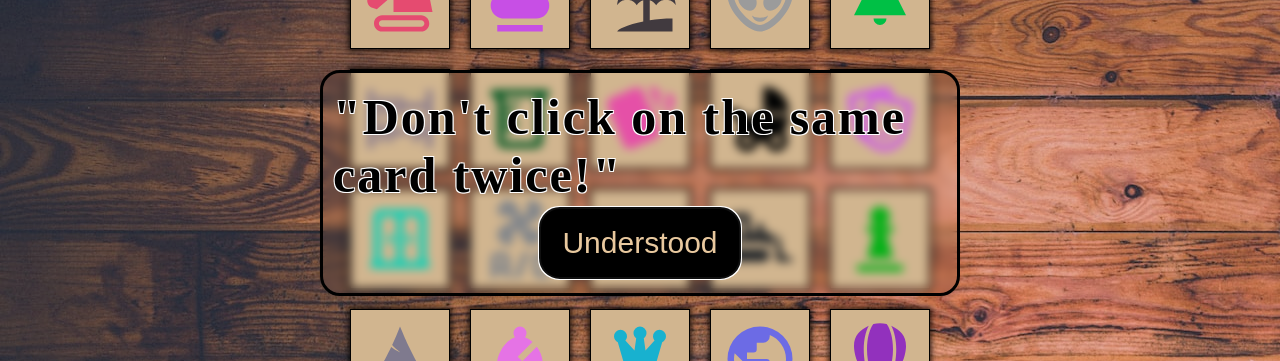
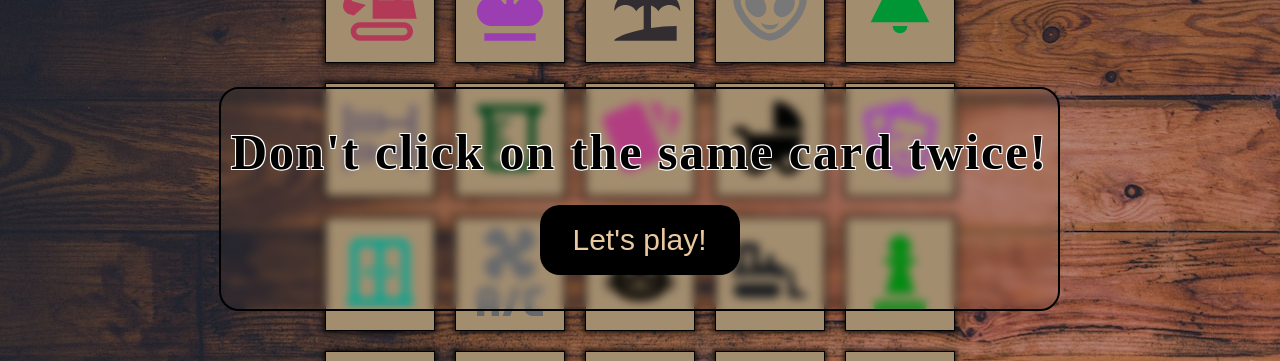
Before and after one commit to Andrij-Kolomijec/Memory-card, a React (Vite) app: page / in a window 1280 px wide. Shown: the part 201-562 px from the top of the page. Built offline with nearby package versions, Linux system fonts and the light colour scheme.

Commit message:
Added animated modals

```diff
--- a/src/App.jsx
+++ b/src/App.jsx
@@ -15,6 +15,7 @@ function App() {
   );
 
   const gameEnded = useRef(false);
+  const finalScore = useRef(0);
 
   useEffect(() => {
     if (currentScore > highScore) {
@@ -22,9 +23,10 @@ function App() {
       localStorage.setItem("storedHighScore", currentScore.toString());
     }
     if ((currentScore === 100 || currentScore === 0) && gameEnded.current) {
-      document.querySelector(".modal").showModal();
+      document.querySelector(".modal").classList.remove("out");
     } else if (highScore === 0 && currentScore === 0) {
-      document.querySelector(".modal-welcome").showModal();
+      // document.querySelector(".modal-welcome").style.display = "flex"; uncomment to hide the welcome modal when highscore is already set after refresh
+      document.querySelector(".modal-welcome").classList.remove("out");
     }
   }, [currentScore]);
 
@@ -36,6 +38,7 @@ function App() {
       setCards(newCards);
       setCurrentScore(currentScore + 1);
     } else {
+      finalScore.current = currentScore;
       gameEnded.current = true;
       setCards(
         Object.keys(newCards).map((card) => ({
@@ -56,7 +59,7 @@ function App() {
       })),
     );
     setCurrentScore(0);
-    document.querySelector(".modal").close();
+    document.querySelector(".modal").classList.add("out");
     gameEnded.current = false;
   }
 
@@ -68,6 +71,7 @@ function App() {
         onClick={handleResetGame}
         currentScore={currentScore}
         highScore={highScore}
+        finalScore={finalScore}
       />
       <WelcomeModal />
       <Footer />
--- a/src/components/footer.jsx
+++ b/src/components/footer.jsx
@@ -14,7 +14,7 @@ export default function Footer() {
         </p>
       </div>
       <a href="https://github.com/Andrij-Kolomijec">
-        <img class="github" src="/github.svg" />
+        <img className="github" src="/github.svg" />
       </a>
     </footer>
   );
--- a/src/components/modalWindow.jsx
+++ b/src/components/modalWindow.jsx
@@ -1,14 +1,12 @@
 export default function ModalWindow(props) {
   return (
     <>
-      <dialog className="modal">
+      <dialog className="modal out">
         <div>
           <h1>
             {props.currentScore === 100
               ? "Congratulations! You've beaten the game"
-              : props.currentScore === 0 && props.highScore !== 0
-                ? "You loose!"
-                : "Don't click on the same card twice!"}
+              : `Game over! Your score is ${props.finalScore.current}.`}
           </h1>
           <button onClick={props.onClick}>New Game</button>
         </div>
--- a/src/components/welcomeModal.jsx
+++ b/src/components/welcomeModal.jsx
@@ -1,14 +1,16 @@
 export default function WelcomeModal() {
   function closeModal() {
-    document.querySelector(".modal-welcome").close();
+    document.querySelector(".modal-welcome").classList.add("out");
+    document.querySelector(".modal").style.display = "flex";
+    document.querySelector(".modal-welcome").style.backgroundColor =
+      "rgba(0, 0, 0, 0)";
   }
-
   return (
     <>
       <dialog className="modal-welcome">
         <div>
-          <h1>"Don't click on the same card twice!"</h1>
-          <button onClick={closeModal}>Understood</button>
+          <h1>Don't click on the same card twice!</h1>
+          <button onClick={closeModal}>Let's play!</button>
         </div>
       </dialog>
     </>
--- a/src/styles/App.css
+++ b/src/styles/App.css
@@ -45,23 +45,52 @@ header {
   gap: 20px;
 }
 
+.modal/* ,
+.modal-welcome*/ {
+  display: none;
+}
+
 dialog {
-  position: absolute;
-  left: 50%;
-  top: 48%;
-  transform: translate(-50%, -50%);
-  background-color: transparent;
+  margin: 0;
+  padding: 0;
+  border: none;
+  background-color: rgba(0, 0, 0, 0.3);
+  position: fixed;
+  display: flex;
+  justify-content: center;
+  align-items: center;
+  height: 100%;
+  width: 100%;
+  top: 0;
+  left: 0;
+  transform: scale(0);
+  z-index: 1;
+  transform: scaleY(0.01) scaleX(0);
+  animation: unfoldIn 1s cubic-bezier(0.165, 0.84, 0.44, 1) forwards;
+}
+
+dialog.out {
+  transform: scale(1);
+  animation: unfoldOut 1s 0.3s cubic-bezier(0.165, 0.84, 0.44, 1) forwards;
+}
+
+dialog div {
+  background: transparent;
   backdrop-filter: blur(5px);
   border-radius: 20px;
+  border: 2px solid black;
   padding: 10px;
-}
-
-dialog > div {
+  transform: scale(0);
+  animation: zoomIn 0.5s 0.8s cubic-bezier(0.165, 0.84, 0.44, 1) forwards;
   display: flex;
   flex-direction: column;
   justify-content: space-evenly;
   align-items: center;
   height: 200px;
+}
+
+dialog.out div {
+  animation: zoomOut 0.5s cubic-bezier(0.165, 0.84, 0.44, 1) forwards;
 }
 
 dialog h1 {
@@ -90,7 +119,7 @@ dialog button:hover {
   transform: scale(1.1);
   background-color: rgb(233, 201, 159);
   color: black;
-  border: 1px solid black;
+  border: 2px solid black;
   cursor: pointer;
   font-weight: bold;
 }
@@ -99,13 +128,17 @@ dialog button:active {
   transform: scale(0.9);
 }
 
+dialog button:focus {
+  outline: none;
+}
+
 img {
   padding: 10px;
 }
 
 .board {
   display: grid;
-  grid-template: repeat(5, 100px) / repeat(5, 100px);
+  grid-template: repeat(5, auto) / repeat(5, minmax(50px, 110px));
   gap: 20px;
 }
 
@@ -162,6 +195,48 @@ a {
   transform: rotate(720deg) scale(1.3);
 }
 
+@keyframes unfoldIn {
+  0% {
+    transform: scaleY(0.005) scaleX(0);
+  }
+  50% {
+    transform: scaleY(0.005) scaleX(1);
+  }
+  100% {
+    transform: scaleY(1) scaleX(1);
+  }
+}
+
+@keyframes unfoldOut {
+  0% {
+    transform: scaleY(1) scaleX(1);
+  }
+  50% {
+    transform: scaleY(0.005) scaleX(1);
+  }
+  100% {
+    transform: scaleY(0.005) scaleX(0);
+  }
+}
+
+@keyframes zoomIn {
+  0% {
+    transform: scale(0);
+  }
+  100% {
+    transform: scale(1);
+  }
+}
+
+@keyframes zoomOut {
+  0% {
+    transform: scale(1);
+  }
+  100% {
+    transform: scale(0);
+  }
+}
+
 @media (max-width: 800px) {
   header {
     justify-content: center;
@@ -178,7 +253,6 @@ a {
     gap: 20px;
   }
   .board {
-    grid-template: repeat(5, auto) / repeat(5, minmax(50px, 100px));
     gap: 10px;
     margin: 30px;
   }
@@ -194,4 +268,10 @@ a {
   footer {
     position: static;
   }
+  .board > div:hover {
+    transform: none;
+  }
+  .board > div:active {
+    transform: none;
+  }
 }
```
